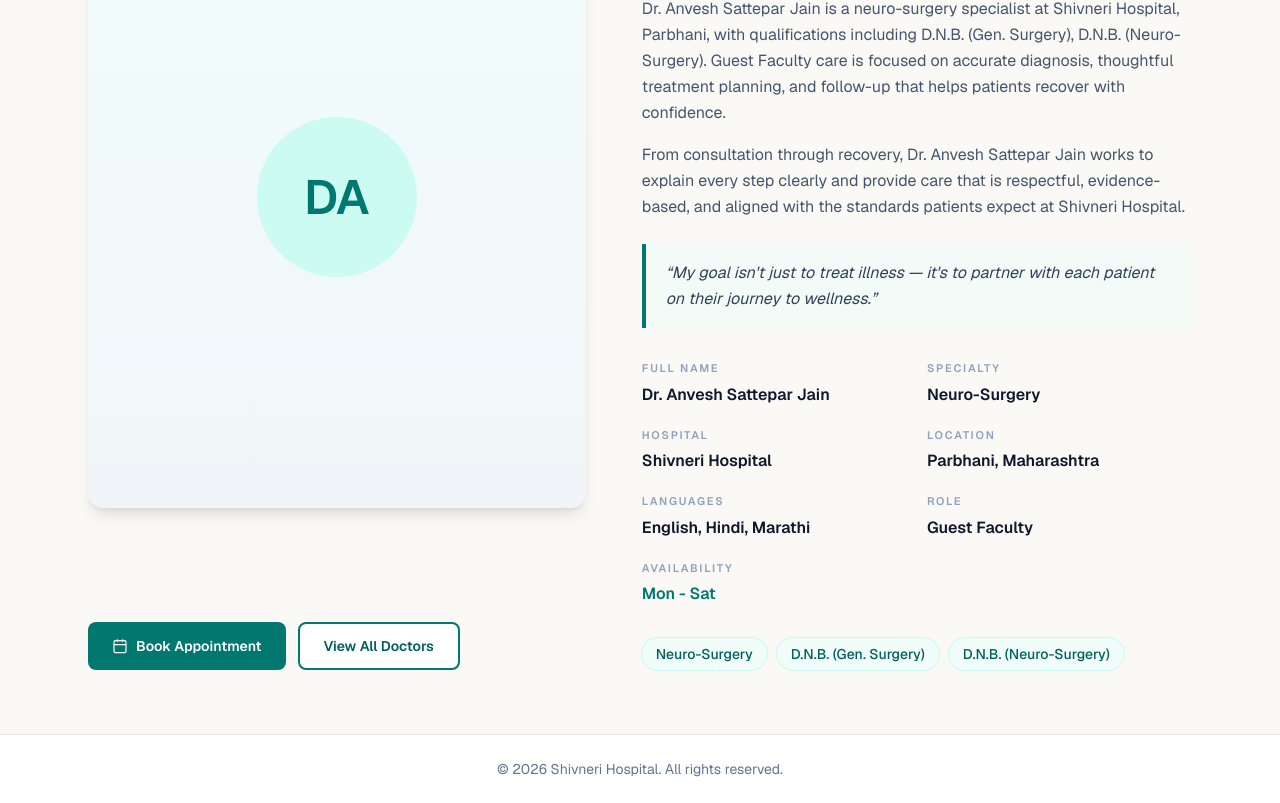
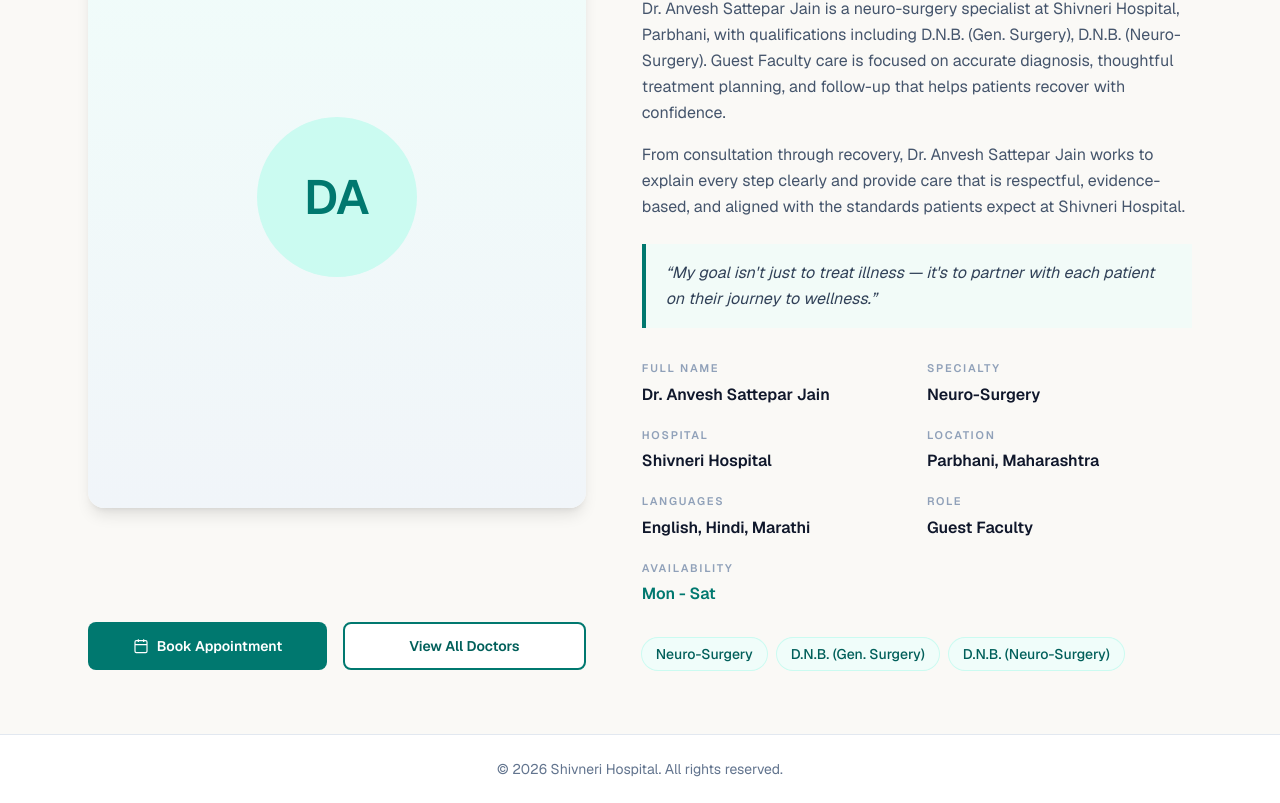
Before and after one commit to rp98nt/shivnerihospital, a Next.js app: page /team-of-doctors/anvesh-sattepar-jain in a window 1280 px wide. Shown: the part 963-1766 px from the top of the page. Built offline with nearby package versions, Linux system fonts and the light colour scheme; no server answers; the database is empty.

Commit message:
fix: span about-section buttons to match photo width

```diff
--- a/components/doctor-profile-about.tsx
+++ b/components/doctor-profile-about.tsx
@@ -26,6 +26,12 @@ export function DoctorProfileAbout({
     profileDisplay?.languages ?? "English, Hindi, Marathi";
   const availability = profileDisplay?.availability ?? "Mon - Sat";
   const roleLabel = doctor.isGuest ? "Guest Faculty" : "Consultant Surgeon";
+  const hasOverflowContent = Boolean(
+    aboutInsetUrl || profileDisplay?.experienceBadge,
+  );
+  const visualsFrameClass = `relative mx-auto w-full max-w-md lg:mx-0 lg:max-w-none${
+    hasOverflowContent ? " overflow-visible pr-6 sm:pr-10 lg:pr-14" : ""
+  }`;
 
   return (
     <section className="border-t border-slate-200 bg-[#faf9f6] py-12 sm:py-16">
@@ -45,7 +51,8 @@ export function DoctorProfileAbout({
               </span>
               <div className="mt-5" />
             </div>
-            <div className="lg:mt-4">
+            <div className="flex min-h-0 flex-col lg:mt-4 lg:flex-1">
+              <div className={visualsFrameClass}>
                 <DoctorAboutVisuals
                   doctor={doctor}
                   photoUrl={photoUrl}
@@ -57,20 +64,23 @@ export function DoctorProfileAbout({
                 />
               </div>
 
-            <div className="mx-auto mt-6 flex w-full max-w-md flex-wrap justify-start gap-3 lg:mx-0 lg:max-w-none lg:mt-auto lg:pt-8">
+              <div
+                className={`${visualsFrameClass} mt-6 flex gap-4 lg:mt-auto lg:pt-8`}
+              >
                 <Link
                   href={getDoctorAppointmentPath(doctor.slug)}
-                className="inline-flex items-center justify-center gap-2 rounded-lg bg-teal-700 px-6 py-3 text-sm font-semibold text-white transition hover:bg-teal-600"
+                  className="inline-flex min-w-0 flex-1 items-center justify-center gap-2 rounded-lg bg-teal-700 px-4 py-3 text-sm font-semibold text-white transition hover:bg-teal-600 sm:px-5"
                 >
-                <CalendarIcon className="h-4 w-4" />
+                  <CalendarIcon className="h-4 w-4 shrink-0" />
                   Book Appointment
                 </Link>
                 <Link
                   href="/team-of-doctors"
-                className="inline-flex items-center justify-center gap-2 rounded-lg border-2 border-teal-700 bg-white px-6 py-3 text-sm font-semibold text-teal-800 transition hover:bg-teal-50"
+                  className="inline-flex min-w-0 flex-1 items-center justify-center rounded-lg border-2 border-teal-700 bg-white px-4 py-3 text-sm font-semibold text-teal-800 transition hover:bg-teal-50 sm:px-5"
                 >
                   View All Doctors
                 </Link>
+              </div>
             </div>
           </div>
 
@@ -166,14 +176,8 @@ function DoctorAboutVisuals({
   experienceBadge?: { value: string; label: string; x: number; y: number };
 }) {
   const backgroundUrl = aboutBackgroundUrl ?? photoUrl;
-  const hasOverflowContent = Boolean(aboutInsetUrl || experienceBadge);
 
   return (
-    <div
-      className={`relative mx-auto w-full max-w-md lg:mx-0 lg:max-w-none ${
-        hasOverflowContent ? "overflow-visible pr-6 sm:pr-10 lg:pr-14" : ""
-      }`}
-    >
     <div className="relative aspect-[4/5] overflow-visible">
       <div className="absolute inset-0 overflow-hidden rounded-2xl bg-linear-to-b from-teal-50 to-slate-100 shadow-lg">
         {backgroundUrl ? (
@@ -213,7 +217,6 @@ function DoctorAboutVisuals({
           priority
         />
       ) : null}
-      </div>
     </div>
   );
 }
```
Lines whose indentation alone changed are shown as unchanged.
